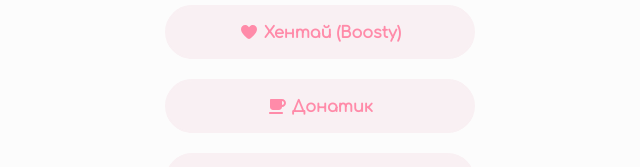
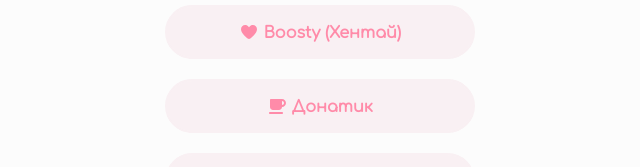
Before and after one commit to kiska-sempai/kiska.ge, a plain HTML site: page index.html in a window 1280 px wide. Shown: the part 276-443 px from the top of the page, 320-960 px from the left. Drawn offline with Linux system fonts and the light colour scheme.

Commit message:
Update index.html

```diff
--- a/index.html
+++ b/index.html
@@ -167,7 +167,7 @@
                         d="M305 151.1L320 171.8L335 151.1C360 116.5 400.2 96 442.9 96C516.4 96 576 155.6 576 229.1L576 231.7C576 343.9 436.1 474.2 363.1 529.9C350.7 539.3 335.5 544 320 544C304.5 544 289.2 539.4 276.9 529.9C203.9 474.2 64 343.9 64 231.7L64 229.1C64 155.6 123.6 96 197.1 96C239.8 96 280 116.5 305 151.1z"
                         fill="currentColor" />
                 </svg>
-                Хентай (Boosty)</a>
+                Boosty (Хентай)</a>
             <a href="https://boosty.to/kiska_ru/donate" target="_blank" rel="noopener noreferrer" class="social-btn">
                 <svg class="fa-svg" xmlns="http://www.w3.org/2000/svg" viewBox="0 0 640 640">
                     <path
```
